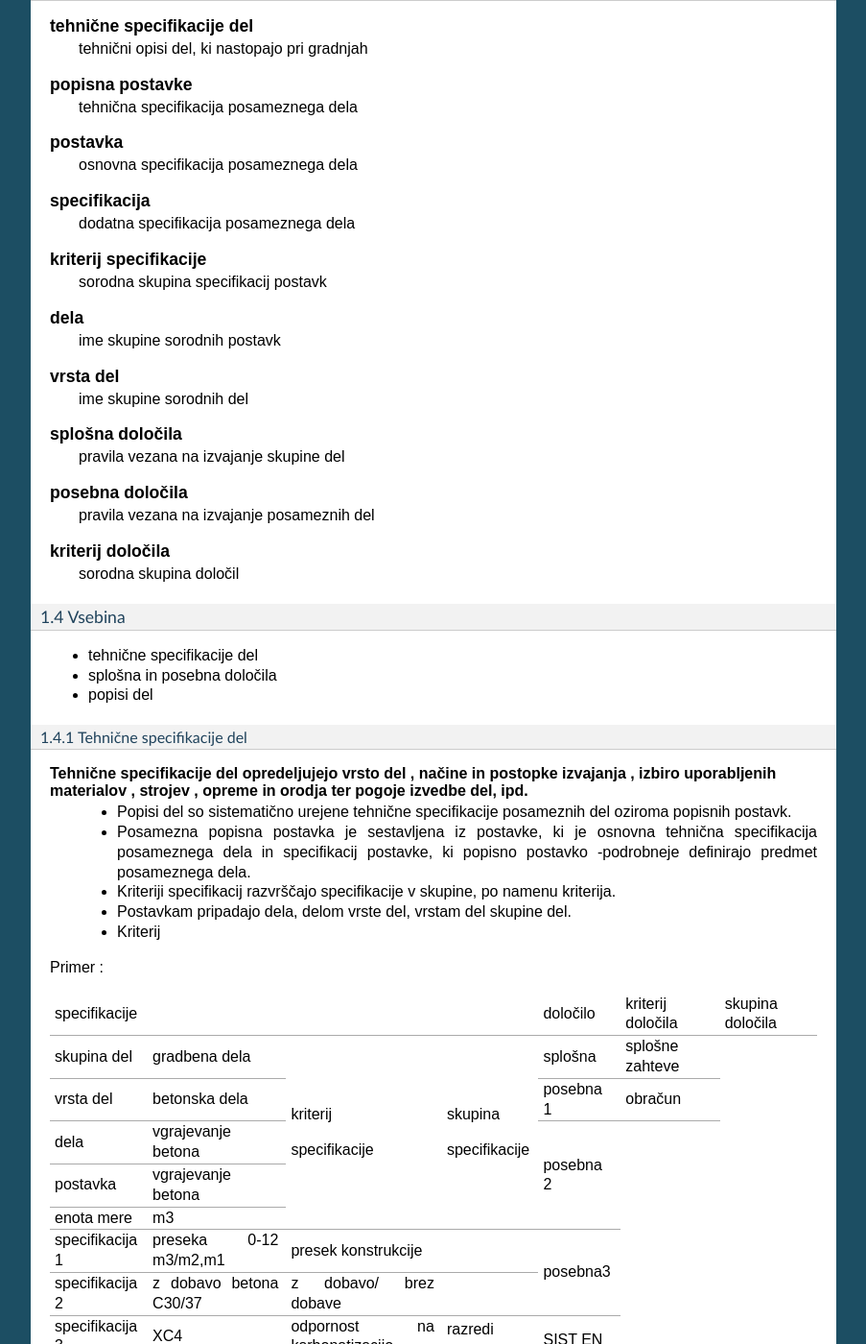
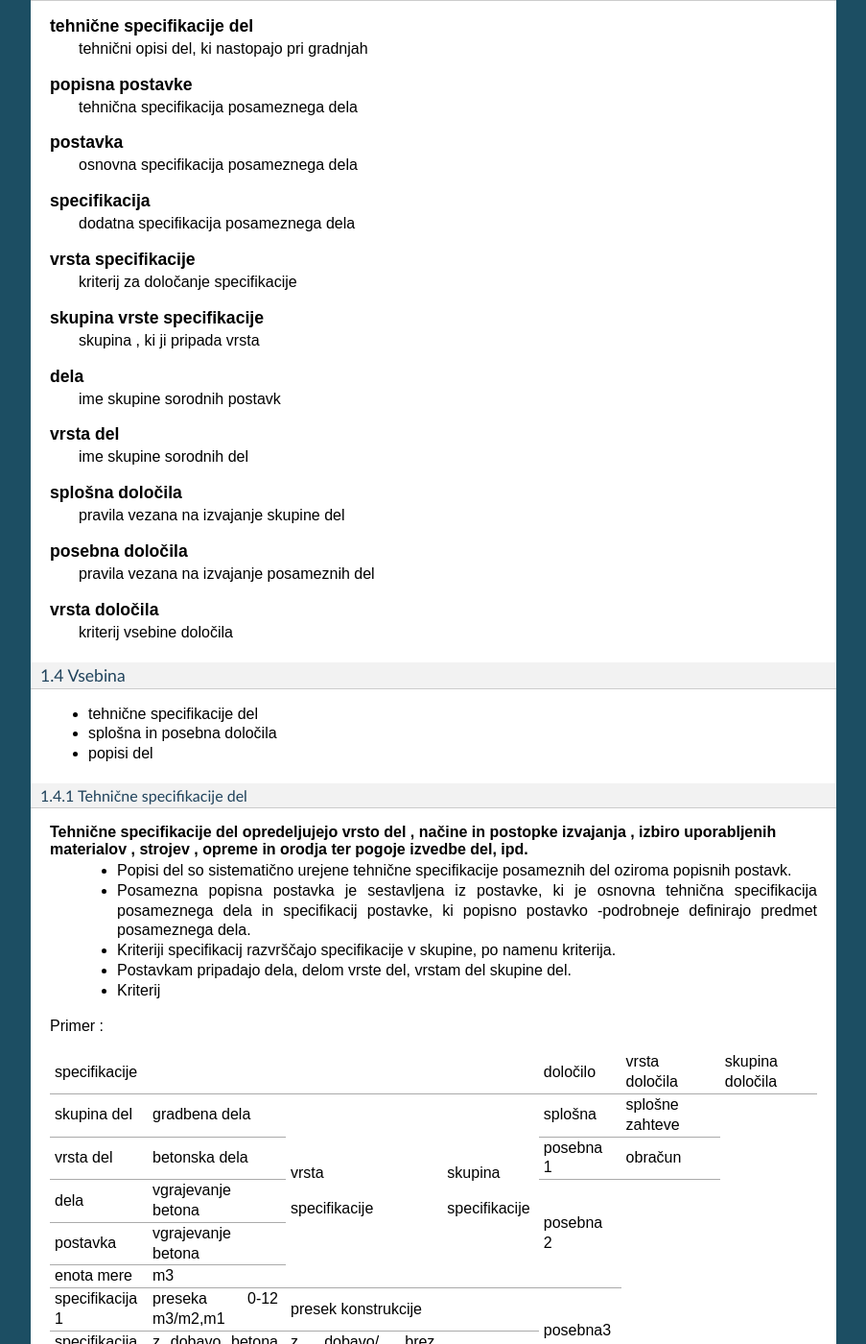
Before and after one commit to pavlovicr/bcs-staro, a Sphinx documentation site: the page built from docs/bcs_projekt.rst, in a window 1280 px wide and 1400 px high, scrolled down 1747 px. Shown: the whole window at 96% size, without its empty margins (198-1101 px from the left). Built offline with Sphinx 7.4.7, drawn with Linux system fonts in a browser that asks for light colours; pages that are not in the unit, such as notebooks, are missing from menus; some of the changed text lies outside the part shown.

Commit message:
kaj pa sedaj

```diff
--- a/docs/bcs_projekt.rst
+++ b/docs/bcs_projekt.rst
@@ -78,8 +78,10 @@ Popisi del sprejeti kot standardizirani popisi del, s konsenzom investitorjev gr
 		osnovna specifikacija posameznega dela
 	specifikacija
 		dodatna specifikacija posameznega dela
-	kriterij specifikacije
-		sorodna skupina specifikacij postavk
+	vrsta specifikacije
+		kriterij za določanje specifikacije
+	skupina vrste specifikacije
+		skupina , ki ji pripada vrsta
 	dela
 		ime skupine sorodnih postavk
 	vrsta del
@@ -88,8 +90,8 @@ Popisi del sprejeti kot standardizirani popisi del, s konsenzom investitorjev gr
 		pravila vezana na izvajanje skupine del
 	posebna določila
 		pravila vezana na izvajanje posameznih del
-	kriterij določila
-		sorodna skupina določil
+	vrsta določila
+		kriterij vsebine določila
 
 
 1.4 Vsebina
@@ -114,7 +116,7 @@ Primer :
 
 
 +-----------------------------------------------------------------------------------------------+----------+-------------------+-----------------+
-|      specifikacije                                                                            | določilo | kriterij določila | skupina določila|
+|      specifikacije                                                                            | določilo | vrsta    določila | skupina določila|
 +-----------------------+------------------------+-----------------------------+----------------+----------+-------------------+-----------------+
 | skupina del           | gradbena dela          |                             |                |splošna   | splošne zahteve   |                 |
 +-----------------------+------------------------+                             |                +----------+-------------------+                 |
@@ -122,7 +124,7 @@ Primer :
 +-----------------------+------------------------+                             |                +----------+-------------------+                 |
 | dela                  | vgrajevanje betona     |                             |                |          |                   |                 |
 +-----------------------+------------------------+                             | skupina        | posebna 2|                   |                 |
-| postavka              | vgrajevanje betona     | kriterij                    |                |          |                   |                 |
+| postavka              | vgrajevanje betona     | vrsta                       |                |          |                   |                 |
 +-----------------------+------------------------+                             | specifikacije  |          |                   |                 |
 | enota mere            | m3                     | specifikacije               |                |          |                   |                 |
 +-----------------------+------------------------+-----------------------------+----------------+----------+                   |                 |
```
Also changed, not shown: other parts of docs/bcs_projekt.rst (+1 -1 lines).
